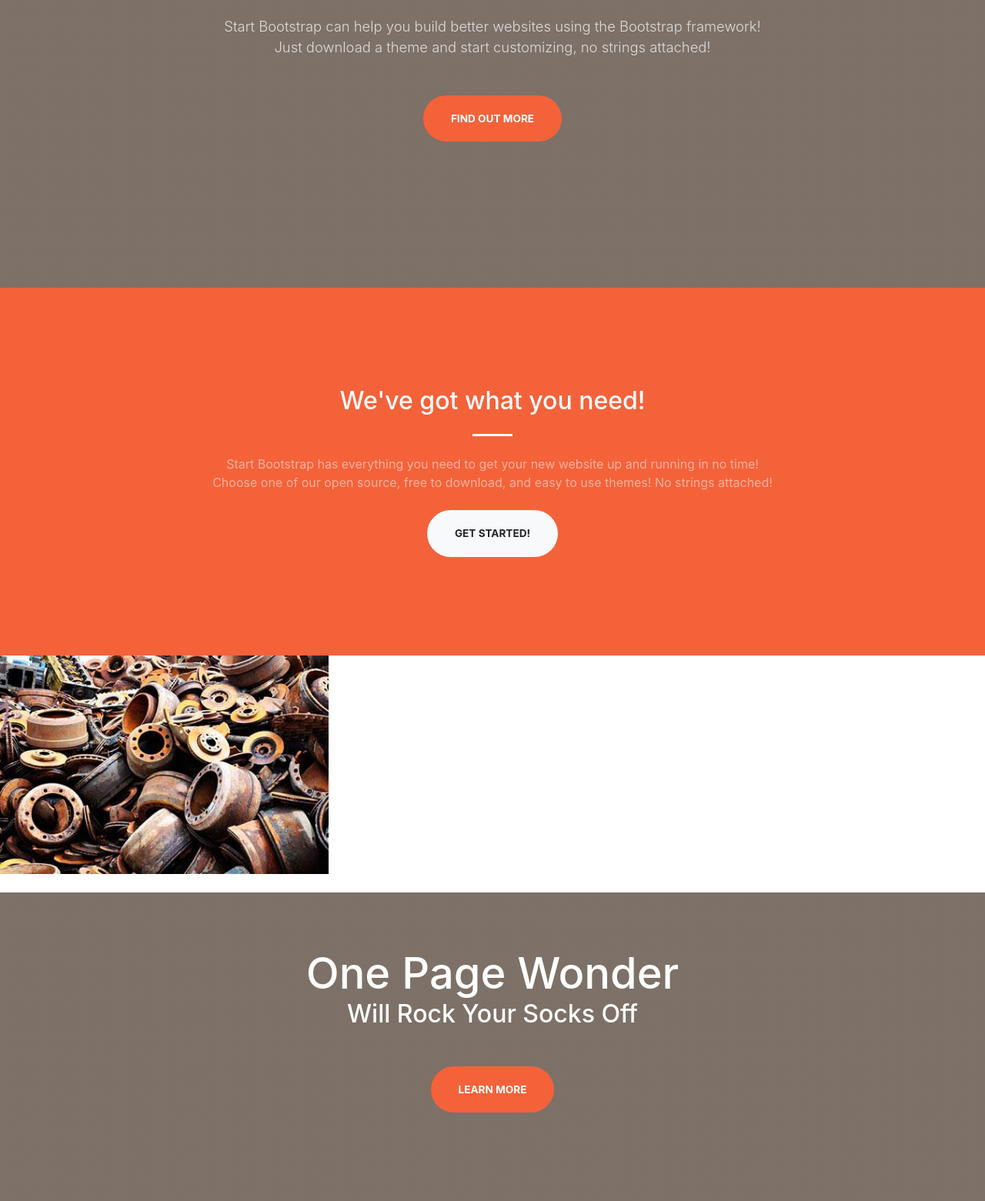
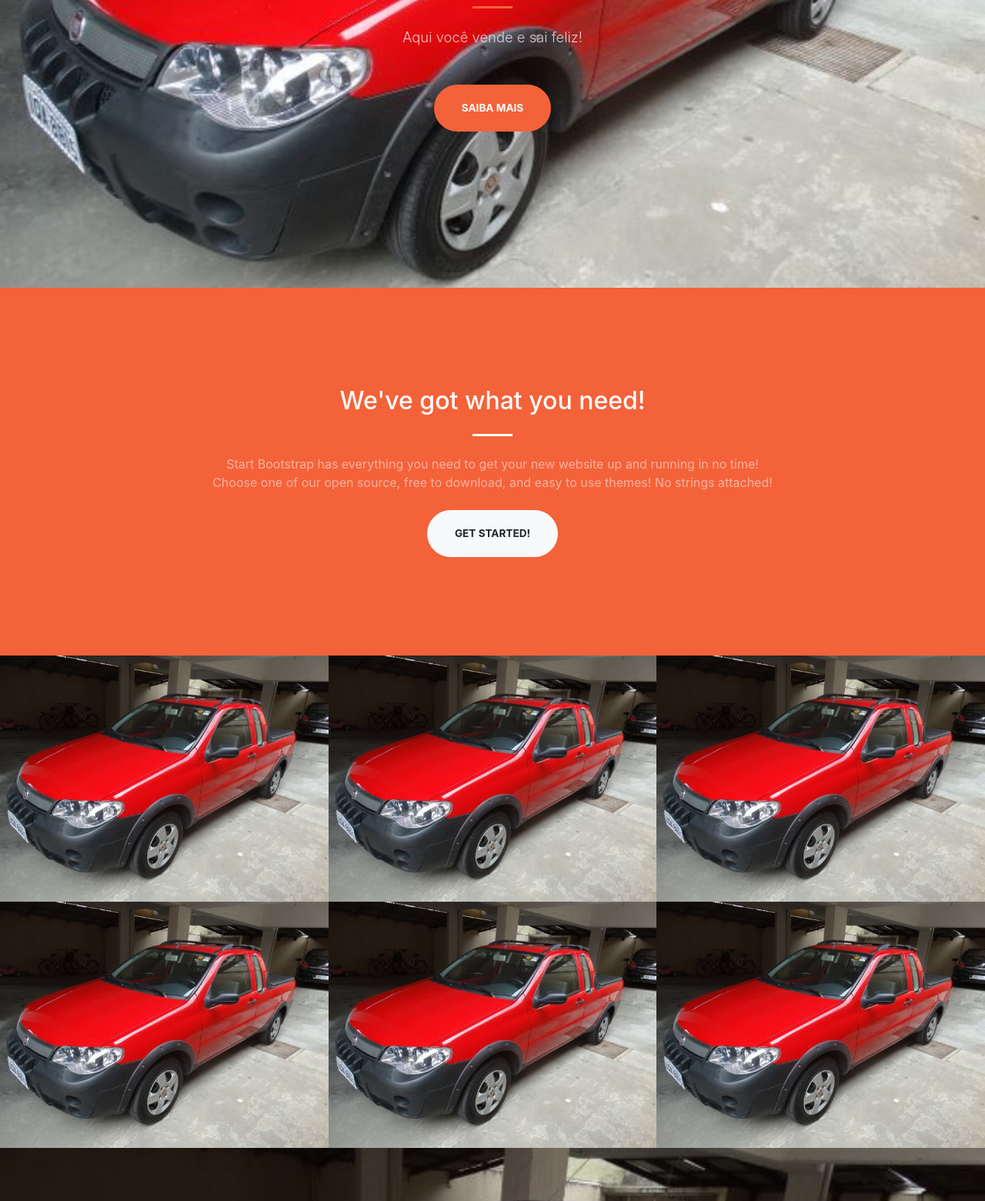
Before and after one commit to ViCabral/Sucateiro, a plain HTML site: page index.html in a window 1280 px wide. Shown: the part 426-1987 px from the top of the page at 77% size. Drawn offline with Linux system fonts and the light colour scheme.

Commit message:
Strada Time

```diff
--- a/index.html
+++ b/index.html
@@ -45,12 +45,12 @@
     <div class="container h-100">
       <div class="row h-100 align-items-center justify-content-center text-center">
         <div class="col-lg-10 align-self-end">
-          <h1 class="text-uppercase text-white font-weight-bold">Your Favorite Source of Free Bootstrap Themes</h1>
+          <h1 class="text-white font-weight-bold">Venha vender suas sucatas para o Godinho</h1>
           <hr class="divider my-4">
         </div>
         <div class="col-lg-8 align-self-baseline">
-          <p class="text-white-75 font-weight-light mb-5">Start Bootstrap can help you build better websites using the Bootstrap framework! Just download a theme and start customizing, no strings attached!</p>
-          <a class="btn btn-primary btn-xl js-scroll-trigger" href="#about">Find Out More</a>
+          <p class="text-white-75 font-weight-light mb-5">Aqui você vende e sai feliz!</p>
+          <a class="btn btn-primary btn-xl js-scroll-trigger" href="#about">Saiba mais</a>
         </div>
       </div>
     </div>
@@ -76,8 +76,8 @@
     <div class="container-fluid p-0">
       <div class="row no-gutters">
         <div class="col-lg-4 col-sm-6">
-          <a class="portfolio-box" href="img/sucata1/1.jpg">
-            <img class="img-fluid" src="img/sucata1.jpg" alt="">
+          <a class="portfolio-box" href="img/palio.jpg">
+            <img class="img-fluid" src="img/palio.jpg" alt="">
             <div class="portfolio-box-caption">
               <div class="project-category text-white-50">
                 Category
@@ -89,8 +89,8 @@
           </a>
         </div>
         <div class="col-lg-4 col-sm-6">
-          <a class="portfolio-box" href="img/portfolio/fullsize/2.jpg">
-            <img class="img-fluid" src="img/portfolio/thumbnails/2.jpg" alt="">
+          <a class="portfolio-box" href="img/palio.jpg">
+            <img class="img-fluid" src="img/palio.jpg" alt="">
             <div class="portfolio-box-caption">
               <div class="project-category text-white-50">
                 Category
@@ -102,8 +102,8 @@
           </a>
         </div>
         <div class="col-lg-4 col-sm-6">
-          <a class="portfolio-box" href="img/portfolio/fullsize/3.jpg">
-            <img class="img-fluid" src="img/portfolio/thumbnails/3.jpg" alt="">
+          <a class="portfolio-box" href="img/palio.jpg">
+            <img class="img-fluid" src="img/palio.jpg" alt="">
             <div class="portfolio-box-caption">
               <div class="project-category text-white-50">
                 Category
@@ -115,8 +115,8 @@
           </a>
         </div>
         <div class="col-lg-4 col-sm-6">
-          <a class="portfolio-box" href="img/portfolio/fullsize/4.jpg">
-            <img class="img-fluid" src="img/portfolio/thumbnails/4.jpg" alt="">
+          <a class="portfolio-box" href="img/palio.jpg">
+            <img class="img-fluid" src="img/palio.jpg" alt="">
             <div class="portfolio-box-caption">
               <div class="project-category text-white-50">
                 Category
@@ -128,8 +128,8 @@
           </a>
         </div>
         <div class="col-lg-4 col-sm-6">
-          <a class="portfolio-box" href="img/portfolio/fullsize/5.jpg">
-            <img class="img-fluid" src="img/portfolio/thumbnails/5.jpg" alt="">
+          <a class="portfolio-box" href="img/palio.jpg">
+            <img class="img-fluid" src="img/palio.jpg" alt="">
             <div class="portfolio-box-caption">
               <div class="project-category text-white-50">
                 Category
@@ -141,8 +141,8 @@
           </a>
         </div>
         <div class="col-lg-4 col-sm-6">
-          <a class="portfolio-box" href="img/portfolio/fullsize/6.jpg">
-            <img class="img-fluid" src="img/portfolio/thumbnails/6.jpg" alt="">
+          <a class="portfolio-box" href="img/palio.jpg">
+            <img class="img-fluid" src="img/palio.jpg" alt="">
             <div class="portfolio-box-caption p-3">
               <div class="project-category text-white-50">
                 Category
@@ -178,7 +178,7 @@
       <div class="row align-items-center">
         <div class="col-lg-6 order-lg-2">
           <div class="p-5">
-            <img class="img-fluid rounded-circle" src="img/sucata1.jpg" alt="">
+            <img class="img-fluid rounded-circle" src="img/palio.jpg" alt="">
           </div>
         </div>
         <div class="col-lg-6 order-lg-1">
@@ -196,7 +196,7 @@
       <div class="row align-items-center">
         <div class="col-lg-6">
           <div class="p-5">
-            <img class="img-fluid rounded-circle" src="img/02.jpg" alt="">
+            <img class="img-fluid rounded-circle" src="img/palio.jpg" alt="">
           </div>
         </div>
         <div class="col-lg-6">
@@ -214,7 +214,7 @@
       <div class="row align-items-center">
         <div class="col-lg-6 order-lg-2">
           <div class="p-5">
-            <img class="img-fluid rounded-circle" src="img/03.jpg" alt="">
+            <img class="img-fluid rounded-circle" src="img/palio.jpg" alt="">
           </div>
         </div>
         <div class="col-lg-6 order-lg-1">
```
Also changed, not shown: css/creative.css, img/palio.jpg (added).
